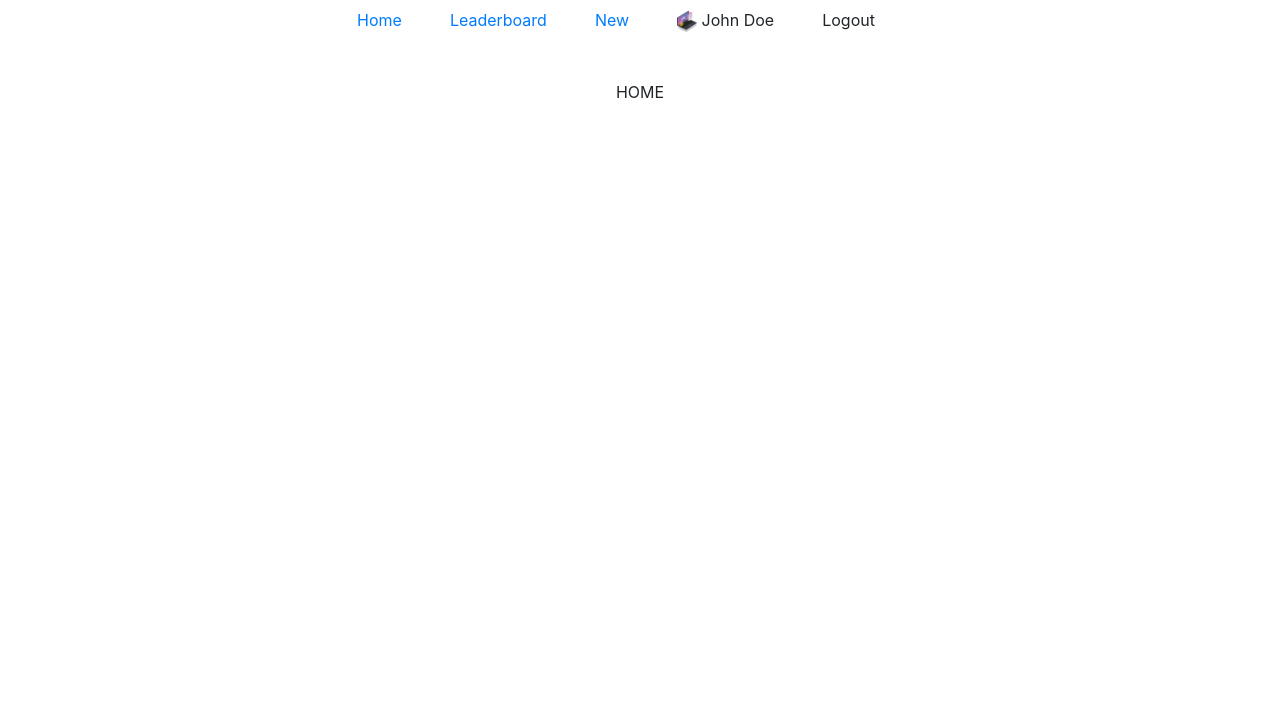
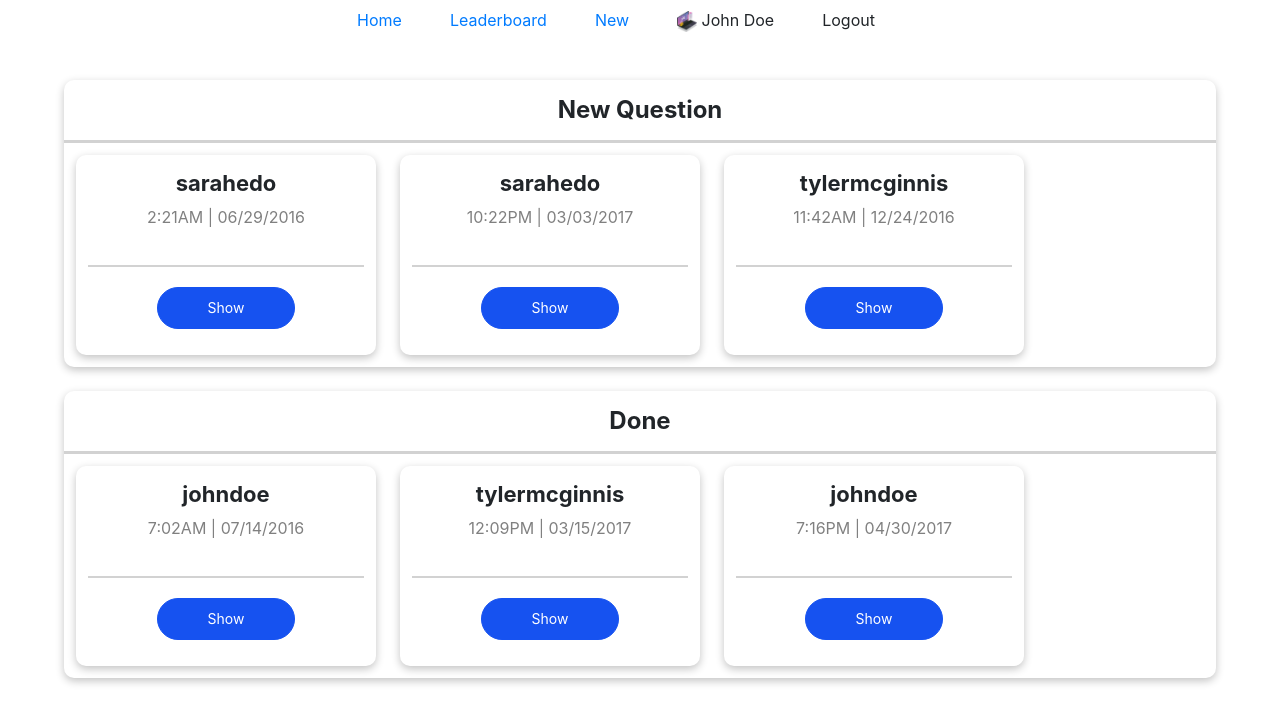
Before and after one commit to mdev-qn95/employee-polls, a React (Create React App) app: page /login in a window 1280 px wide. Both pictures are taken after a click on the button "Submit". Shown: the top 722 px of the page. Built offline with nearby package versions, Linux system fonts and the light colour scheme.

Commit message:
Create UI for Home page and load data

```diff
--- a/src/components/Card.js
+++ b/src/components/Card.js
@@ -1,7 +1,33 @@
-const Card = () => {
+import { Link } from "react-router-dom";
+const Card = ({ question }) => {
+  const formatDate = (timestamp) => {
+    const date = new Date(timestamp);
+    const hours = date.getHours();
+    const minutes = date.getMinutes();
+    const ampm = hours >= 12 ? "PM" : "AM";
+    const formattedHours = hours % 12 === 0 ? 12 : hours % 12;
+    const formattedMinutes = minutes < 10 ? `0${minutes}` : minutes;
+    const formattedDate = date.toLocaleDateString("en-US", {
+      day: "2-digit",
+      month: "2-digit",
+      year: "numeric",
+    });
+    return `${formattedHours}:${formattedMinutes}${ampm} | ${formattedDate}`;
+  };
+
   return (
-    <div>
-      <span>CARD</span>
+    <div className="list-card">
+      <div className="card-el">
+        <div className="user-time">
+          <span className="user">{question.author}</span>
+          <span className="time">{formatDate(question.timestamp)}</span>
+        </div>
+        <div className="show">
+          <Link to={"questions/" + question.id}>
+            <button>Show</button>
+          </Link>
+        </div>
+      </div>
     </div>
   );
 };
--- a/src/components/Home.js
+++ b/src/components/Home.js
@@ -1,9 +1,43 @@
-const Home = () => {
+import { connect } from "react-redux";
+import Card from "./Card";
+
+const Home = ({ authed, questions }) => {
   return (
-    <div>
-      <span>HOME</span>
+    <div className="home">
+      <div className="questions">
+        <div className="title">New Question</div>
+        <div className="list-card">
+          {questions
+            .filter(
+              (question) =>
+                !question.optionOne.votes.includes(authed.id) &&
+                !question.optionTwo.votes.includes(authed.id)
+            )
+            .map((question) => (
+              <Card key={question.id} question={question}></Card>
+            ))}
+        </div>
+      </div>
+      <div className="questions">
+        <div className="title">Done</div>
+        <div className="list-card">
+          {questions
+            .filter(
+              (question) =>
+                question.optionOne.votes.includes(authed.id) ||
+                question.optionTwo.votes.includes(authed.id)
+            )
+            .map((question) => (
+              <Card key={question.id} question={question}></Card>
+            ))}
+        </div>
+      </div>
     </div>
   );
 };
 
-export default Home;
+const mapStateToProps = ({ authed, questions }) => ({
+  authed,
+  questions: Object.values(questions),
+});
+export default connect(mapStateToProps)(Home);
--- a/src/index.css
+++ b/src/index.css
@@ -1,13 +1,96 @@
 body {
   margin: 0;
-  font-family: -apple-system, BlinkMacSystemFont, 'Segoe UI', 'Roboto', 'Oxygen',
-    'Ubuntu', 'Cantarell', 'Fira Sans', 'Droid Sans', 'Helvetica Neue',
+  font-family: -apple-system, BlinkMacSystemFont, "Segoe UI", "Roboto", "Oxygen",
+    "Ubuntu", "Cantarell", "Fira Sans", "Droid Sans", "Helvetica Neue",
     sans-serif;
   -webkit-font-smoothing: antialiased;
   -moz-osx-font-smoothing: grayscale;
 }
 
 code {
-  font-family: source-code-pro, Menlo, Monaco, Consolas, 'Courier New',
+  font-family: source-code-pro, Menlo, Monaco, Consolas, "Courier New",
     monospace;
 }
+
+.home {
+  width: 90%;
+  margin: 20px auto;
+}
+.home .questions {
+  margin-bottom: 24px;
+  text-align: center;
+  border-radius: 10px;
+  box-shadow: rgba(0, 0, 0, 0.24) 0px 3px 8px;
+}
+.home .questions .title {
+  font-size: 24px;
+  font-weight: bold;
+  text-align: center;
+  padding: 12px;
+  border-bottom: 3px solid #d2d2d2;
+}
+.home .questions .list-card {
+  display: flex;
+  justify-content: flex-start;
+}
+.home .questions .list-card .card-el {
+  padding: 12px;
+  margin: 12px;
+  width: 300px;
+  height: 200px;
+  border-radius: 10px;
+  box-shadow: rgba(0, 0, 0, 0.24) 0px 3px 8px;
+}
+.home .questions .list-card .card-el .user-time {
+  display: flex;
+  flex-direction: column;
+  margin-bottom: 20px;
+  height: 100px;
+  border-bottom: 2px solid #d2d2d2;
+}
+.home .questions .list-card .card-el .user-time .user {
+  font-weight: bold;
+  font-size: 22px;
+}
+.home .questions .list-card .card-el .user-time .time {
+  color: gray;
+  margin-top: 5px;
+}
+.home .questions .list-card .card-el .show button {
+  appearance: button;
+  background-color: #1652f0;
+  border: 1px solid #1652f0;
+  border-radius: 25px;
+  box-sizing: border-box;
+  color: #ffffff;
+  cursor: pointer;
+  font-size: 14px;
+  line-height: 1.15;
+  overflow: visible;
+  padding: 12px 50px;
+  position: relative;
+  text-align: center;
+  text-transform: none;
+  transition: all 80ms ease-in-out;
+  user-select: none;
+  touch-action: manipulation;
+  width: fit-content;
+}
+
+.home .questions .list-card .card-el .show button:disabled {
+  opacity: 0.5;
+}
+
+.home .questions .list-card .card-el .show button:focus {
+  outline: 0;
+}
+
+.home .questions .list-card .card-el .show button:hover {
+  background-color: #0a46e4;
+  border-color: #0a46e4;
+}
+
+.home .questions .list-card .card-el .show button:active {
+  background-color: #0039d7;
+  border-color: #0039d7;
+}
--- /dev/null
+++ b/src/store/actions/questionsAction.js
@@ -0,0 +1,8 @@
+export const GET_QUESTIONS = "GET_QUESTIONS";
+
+export const getQuestions = (questions) => {
+  return {
+    type: GET_QUESTIONS,
+    questions,
+  };
+};
--- /dev/null
+++ b/src/store/reducers/questionsReducers.js
@@ -0,0 +1,14 @@
+import { GET_QUESTIONS } from "../actions/questionsAction";
+
+const questionsReducers = (state = {}, action) => {
+  switch (action.type) {
+    case GET_QUESTIONS:
+      return {
+        ...state,
+        ...action.questions,
+      };
+    default:
+      return state;
+  }
+};
+export default questionsReducers;
--- a/src/store/shared/init.js
+++ b/src/store/shared/init.js
@@ -1,10 +1,12 @@
 import { getUserInformation } from "../../util/api";
+import { getQuestions } from "../actions/questionsAction";
 import { getUser } from "../actions/usersAction";
 
 export function getDataInit() {
   return (dispatch) => {
-    return getUserInformation().then(({ users }) => {
+    return getUserInformation().then(({ users, questions }) => {
       dispatch(getUser(users));
+      dispatch(getQuestions(questions));
     });
   };
 }
--- a/src/store/store.js
+++ b/src/store/store.js
@@ -1,10 +1,12 @@
 import { configureStore } from "@reduxjs/toolkit";
 import authed from "./reducers/authedReducers";
 import users from "./reducers/usersReducers";
+import questions from "./reducers/questionsReducers";
 
 export const store = configureStore({
   reducer: {
     authed,
     users,
+    questions,
   },
 });
--- a/src/util/api.js
+++ b/src/util/api.js
@@ -1,7 +1,10 @@
-import { _getUsers } from "./_DATA";
+import { _getQuestions, _getUsers } from "./_DATA";
 
 export function getUserInformation() {
-  return Promise.all([_getUsers()]).then(([users]) => ({
-    users,
-  }));
+  return Promise.all([_getUsers(), _getQuestions()]).then(
+    ([users, questions]) => ({
+      users,
+      questions,
+    })
+  );
 }
```
